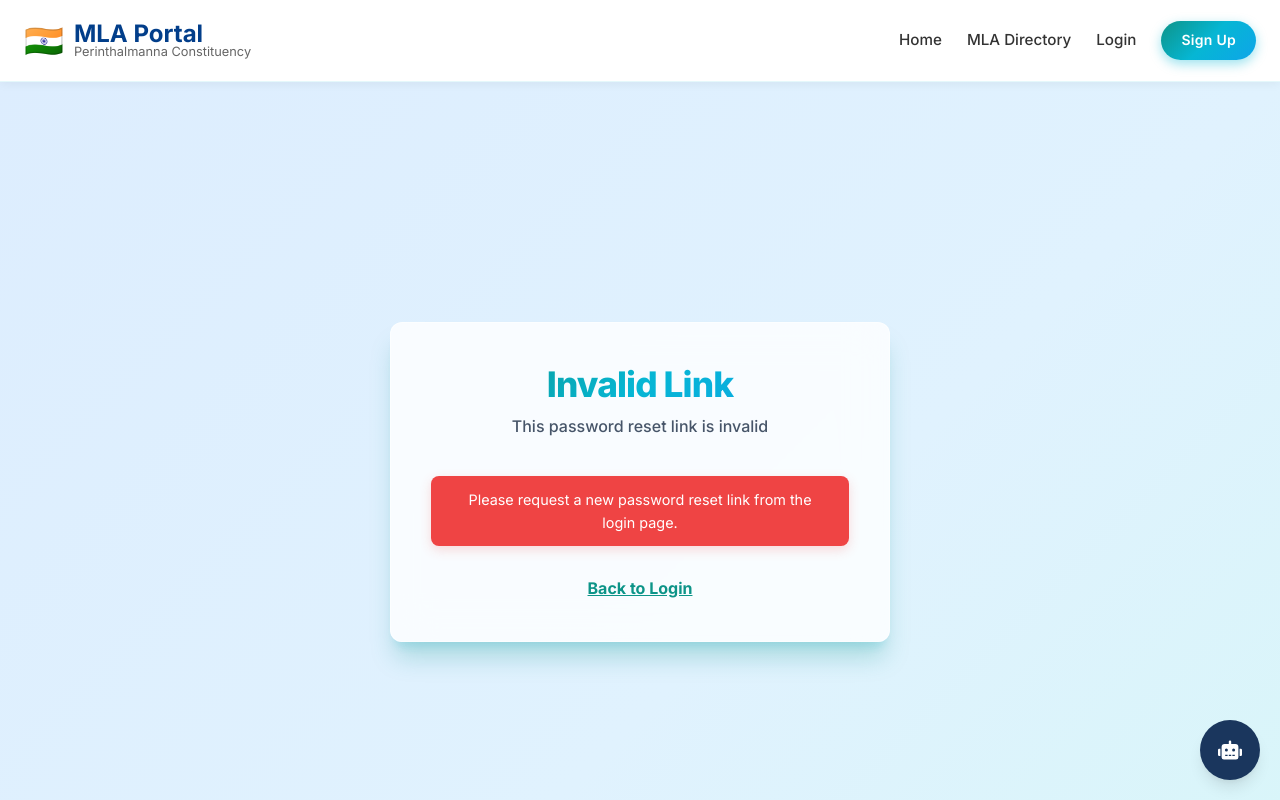
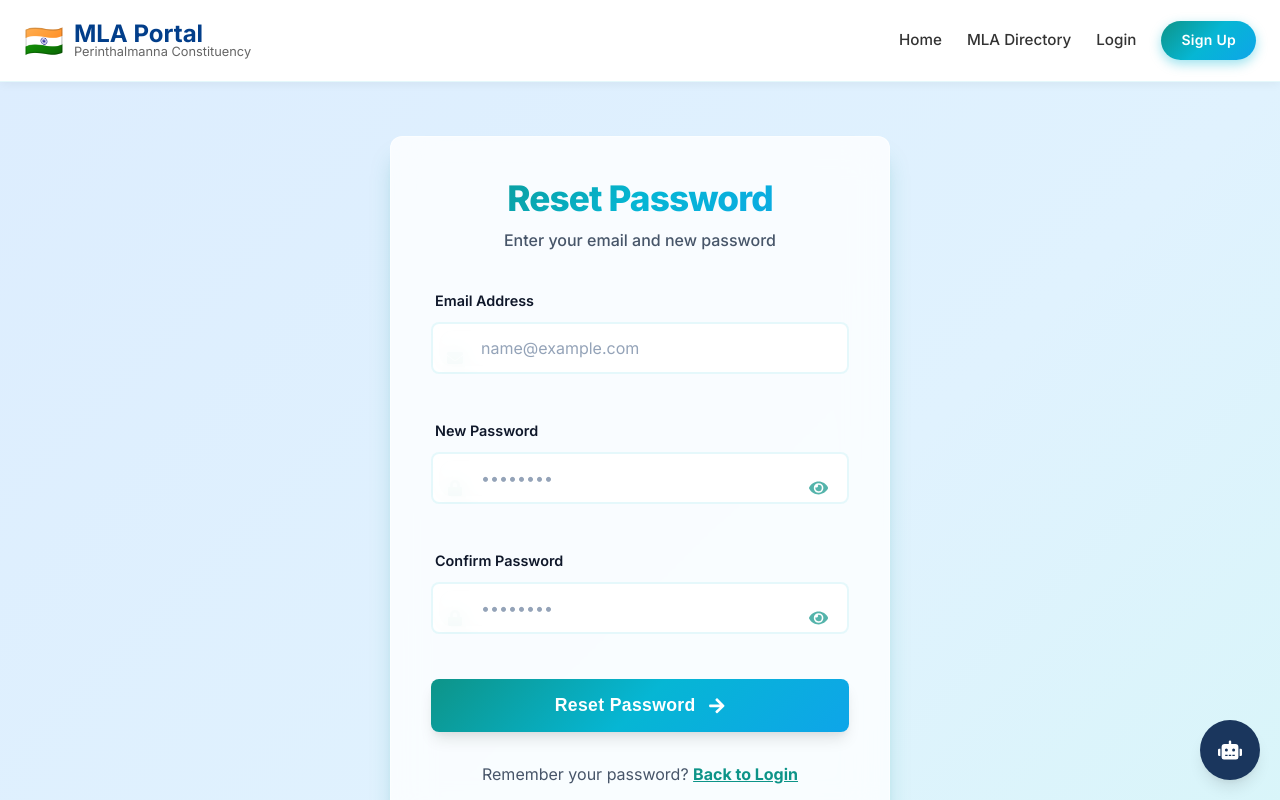
Before and after one commit to athiraps9/MLA_dashboard, a React (Vite) app in the folder client/: page /reset-password in a window 1280 px wide. Shown: the top 800 px of the page. Built offline with nearby package versions, Linux system fonts and the light colour scheme; the HTML template or start-up script is replaced by a standard one.

Commit message:
forgot password edit

```diff
--- a/client/src/pages/Login.jsx
+++ b/client/src/pages/Login.jsx
@@ -268,7 +268,7 @@ const Login = ({ onLogin }) => {
 
                     <div style={{ textAlign: 'right', marginTop: '-10px', marginBottom: '15px' }}>
                         <Link
-                            to="/forgot-password"
+                            to="/reset-password"
                             style={{
                                 color: 'var(--primary-teal)',
                                 fontSize: '0.9rem',
--- a/client/src/pages/ResetPassword.jsx
+++ b/client/src/pages/ResetPassword.jsx
@@ -1,12 +1,11 @@
-import React, { useState, useEffect } from 'react';
-import { useNavigate, useSearchParams, Link } from 'react-router-dom';
+import React, { useState } from 'react';
+import { useNavigate, Link } from 'react-router-dom';
 import api from '../utils/api';
-import { FaLock, FaArrowRight, FaCheckCircle, FaEye, FaEyeSlash, FaCheck, FaTimes } from 'react-icons/fa';
+import { FaLock, FaArrowRight, FaCheckCircle, FaEye, FaEyeSlash, FaCheck, FaTimes, FaEnvelope } from 'react-icons/fa';
 import '../styles/variables.css';
 
 const ResetPassword = () => {
-    const [searchParams] = useSearchParams();
-    const [formData, setFormData] = useState({ password: '', confirmPassword: '' });
+    const [formData, setFormData] = useState({ email: '', password: '', confirmPassword: '' });
     const [error, setError] = useState('');
     const [success, setSuccess] = useState('');
     const [loading, setLoading] = useState(false);
@@ -15,14 +14,6 @@ const ResetPassword = () => {
     const [touched, setTouched] = useState({});
     const [fieldErrors, setFieldErrors] = useState({});
     const navigate = useNavigate();
-
-    const token = searchParams.get('token');
-
-    useEffect(() => {
-        if (!token) {
-            setError('Invalid reset link. Please request a new password reset.');
-        }
-    }, [token]);
 
     const getPasswordRequirements = (val) => {
         return [
@@ -36,7 +27,10 @@ const ResetPassword = () => {
 
     const validateField = (name, value) => {
         let error = '';
-        if (name === 'password') {
+        if (name === 'email') {
+            if (!value) error = 'Email is required';
+            else if (!/\S+@\S+\.\S+/.test(value)) error = 'Please enter a valid email address';
+        } else if (name === 'password') {
             if (!value) error = 'Password is required';
             else {
                 const requirements = getPasswordRequirements(value);
@@ -78,20 +72,20 @@ const ResetPassword = () => {
         setSuccess('');
 
         const newErrors = {};
-        ['password', 'confirmPassword'].forEach(field => {
+        ['email', 'password', 'confirmPassword'].forEach(field => {
             const err = validateField(field, formData[field]);
             if (err) newErrors[field] = err;
         });
 
         setFieldErrors(newErrors);
-        setTouched({ password: true, confirmPassword: true });
+        setTouched({ email: true, password: true, confirmPassword: true });
 
         if (Object.keys(newErrors).length > 0) return;
 
         setLoading(true);
         try {
-            const res = await api.post('/auth/reset-password', {
-                token,
+            const res = await api.post('/auth/simple-reset-password', {
+                email: formData.email,
                 password: formData.password
             });
             setSuccess(res.data.message);
@@ -279,31 +273,12 @@ const ResetPassword = () => {
         }
     };
 
-    if (!token) {
-        return (
-            <div style={styles.pageContainer}>
-                <div style={styles.card}>
-                    <div style={styles.header}>
-                        <h1 style={styles.title}>Invalid Link</h1>
-                        <p style={styles.subtitle}>This password reset link is invalid</p>
-                    </div>
-                    <div style={styles.errorMsg}>
-                        Please request a new password reset link from the login page.
-                    </div>
-                    <div style={styles.backLink}>
-                        <Link to="/login" style={{ color: 'var(--primary-teal)', fontWeight: '700', textDecoration: 'underline' }}>Back to Login</Link>
-                    </div>
-                </div>
-            </div>
-        );
-    }
-
     return (
         <div style={styles.pageContainer}>
             <div style={styles.card}>
                 <div style={styles.header}>
                     <h1 style={styles.title}>Reset Password</h1>
-                    <p style={styles.subtitle}>Enter your new password</p>
+                    <p style={styles.subtitle}>Enter your email and new password</p>
                 </div>
 
                 {error && <div style={styles.errorMsg}>{error}</div>}
@@ -314,6 +289,28 @@ const ResetPassword = () => {
                 )}
 
                 <form onSubmit={handleSubmit}>
+                    <div style={styles.inputGroup}>
+                        <label style={styles.label}>Email Address</label>
+                        <div style={styles.inputWrapper}>
+                            <FaEnvelope style={styles.icon} />
+                            <input
+                                type="email"
+                                name="email"
+                                value={formData.email}
+                                onChange={handleChange}
+                                onBlur={handleBlur}
+                                style={{
+                                    ...styles.input,
+                                    ...(fieldErrors.email ? styles.inputError : {})
+                                }}
+                                required
+                                placeholder="name@example.com"
+                                disabled={loading || success}
+                            />
+                        </div>
+                        {fieldErrors.email && <span style={styles.fieldError}>{fieldErrors.email}</span>}
+                    </div>
+
                     <div style={styles.inputGroup}>
                         <label style={styles.label}>New Password</label>
                         <div style={styles.inputWrapper}>
```
Also changed, not shown: 1 other file (tests, documents, lock files or other folders).
